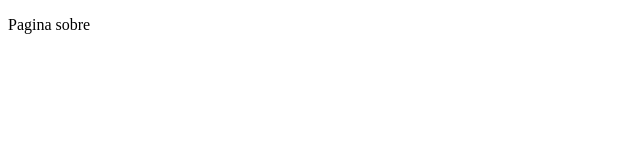
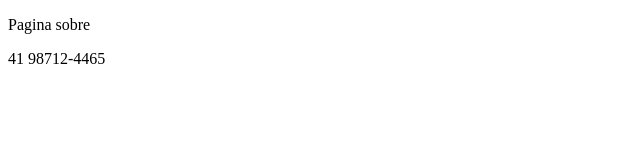
Before and after one commit to i-ramoss/github-master, a plain HTML site: page sobre.html in a window 1280 px wide. Shown: the whole page, without its empty margins (0-640 px from the left). Drawn offline with Linux system fonts and the light colour scheme.

Commit message:
finalização da página closes #3

```diff
--- a/sobre.html
+++ b/sobre.html
@@ -7,5 +7,6 @@
 </head>
 <body>
     <p> Pagina sobre </p>
+    <p> 41 98712-4465 </p>
 </body>
 </html>
```
